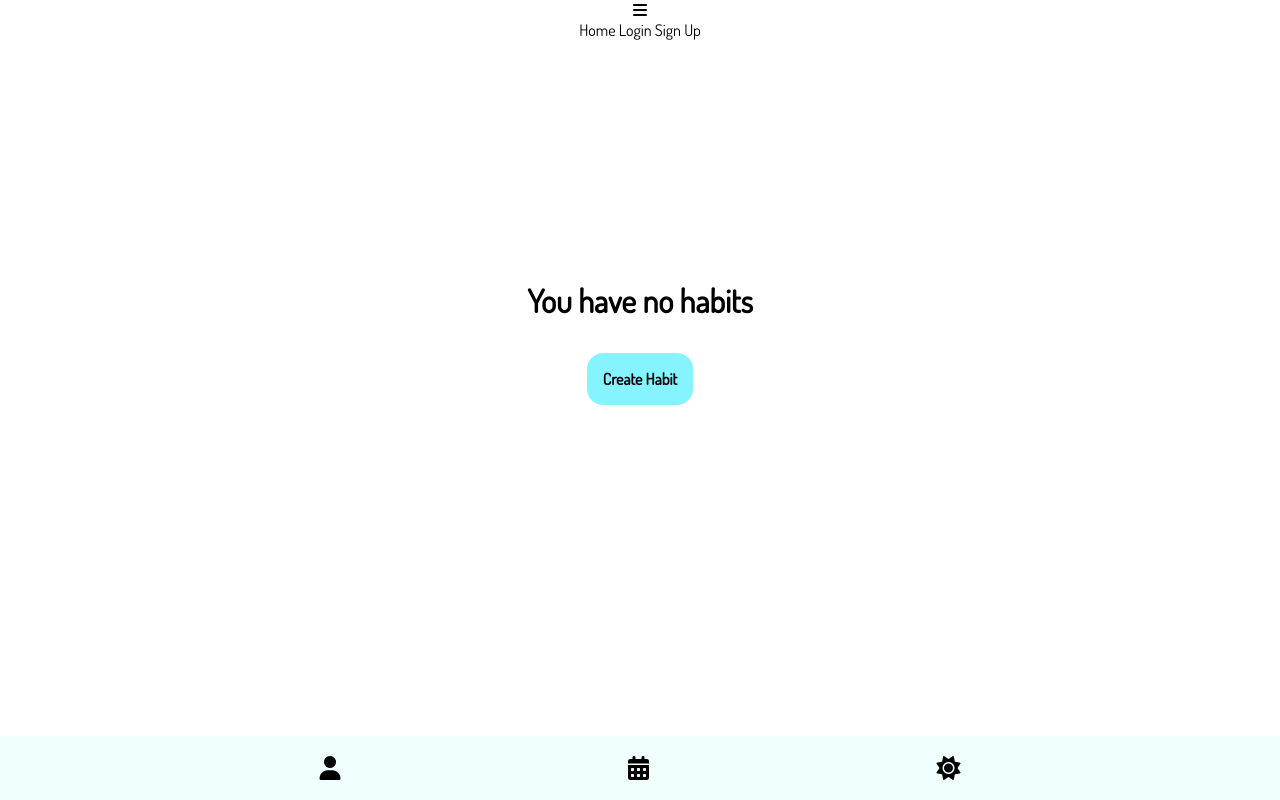
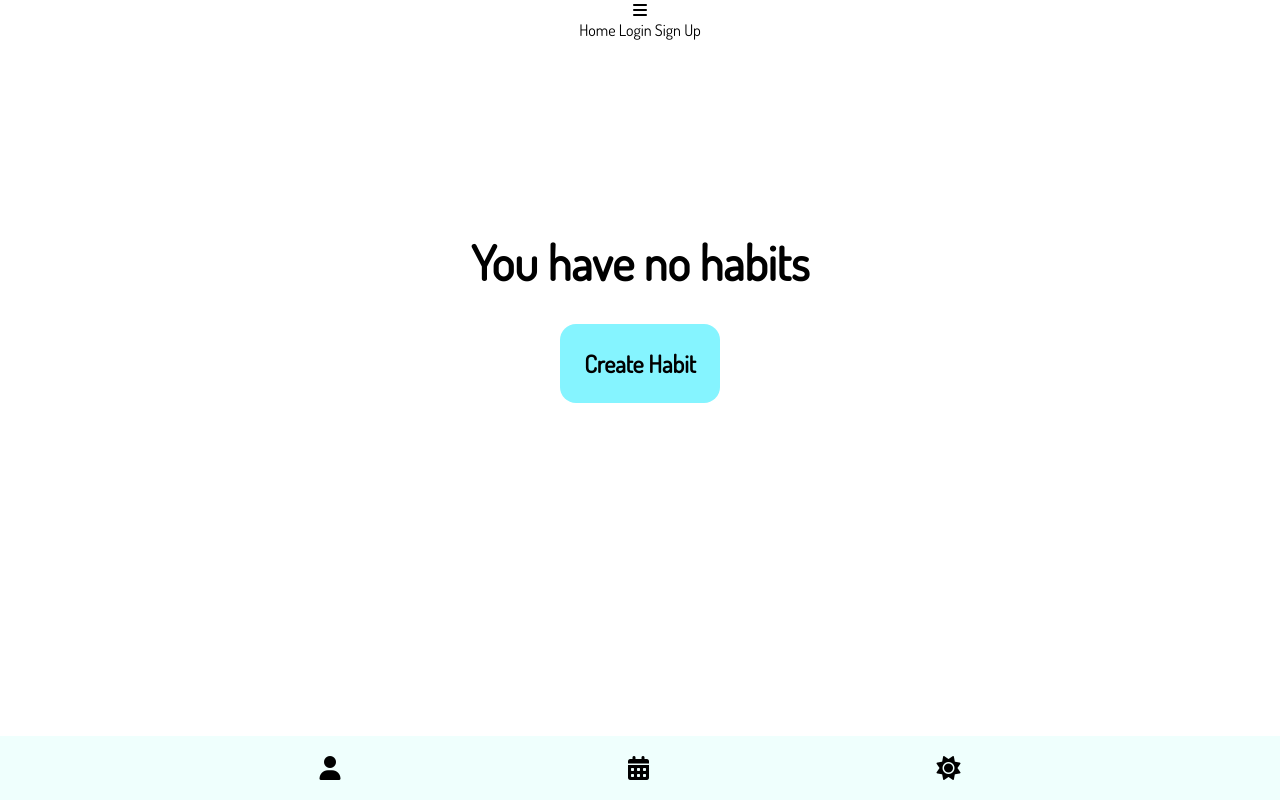
Before and after one commit to LAP2GroupProject/client-side, a plain HTML site: page index.html in a window 1280 px wide. Drawn offline with Linux system fonts and the light colour scheme.

Commit message:
make home page btn & title responsive for larger screens

```diff
--- a/static/home.css
+++ b/static/home.css
@@ -8,6 +8,18 @@
 
 #homeTitle {
   margin: 15rem auto 2rem;
+}
+
+@media (min-width: 576px) {
+  #homeTitle h1 {
+    font-size: 3rem;
+  }
+}
+
+@media (min-width: 768px) {
+  #homeTitle {
+    margin-top: 12rem;
+  }
 }
 
 /****************************************************** btn */
@@ -23,3 +35,12 @@
 #homeBtn:hover {
   background-color: #42c2ff;
 }
+
+@media (min-width: 576px) {
+  #homeBtn {
+    padding: 1.5rem;
+  }
+  #homeBtn {
+    font-size: 1.5rem;
+  }
+}
```
